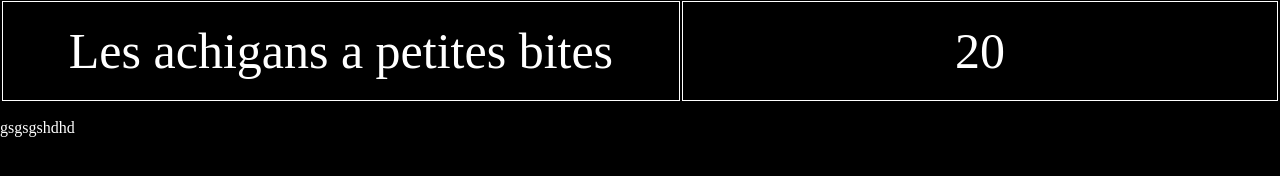
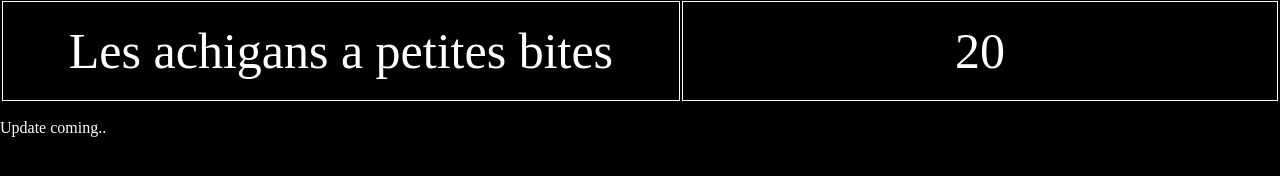
Before and after one commit to Dplayerz/WebAppChalet, a React (Vite) app: page /Admin in a window 1280 px wide. Shown: the part 484-660 px from the top of the page. Built offline with nearby package versions, Linux system fonts and the light colour scheme.

Commit message:
Update Admin.tsx

```diff
--- a/src/Admin.tsx
+++ b/src/Admin.tsx
@@ -34,7 +34,7 @@ function Admin() {
           );
         })}
       </table>
-<p>gsgsgshdhd</p>
+<p>Update coming.. </p>
     </div>
   );
 }
```
